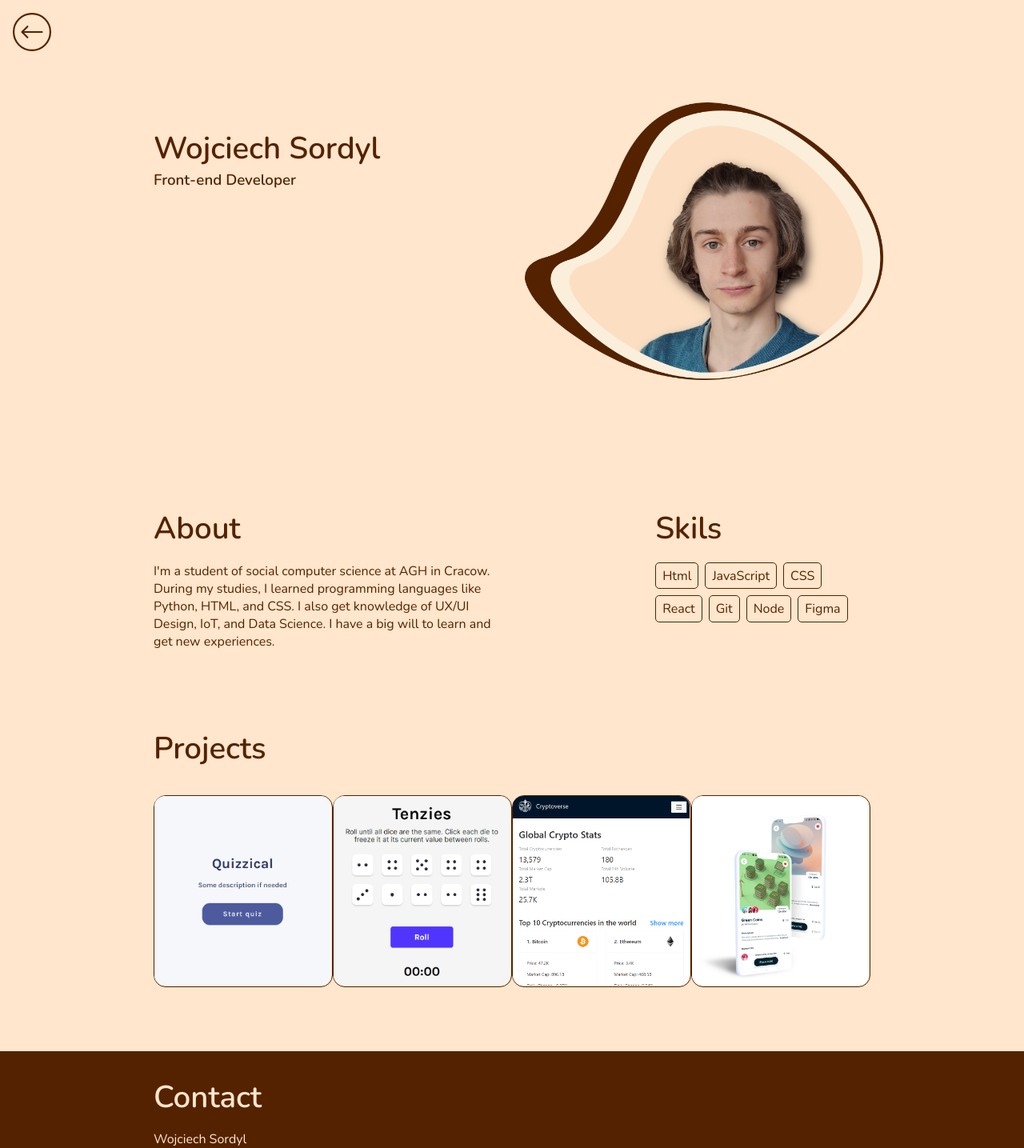
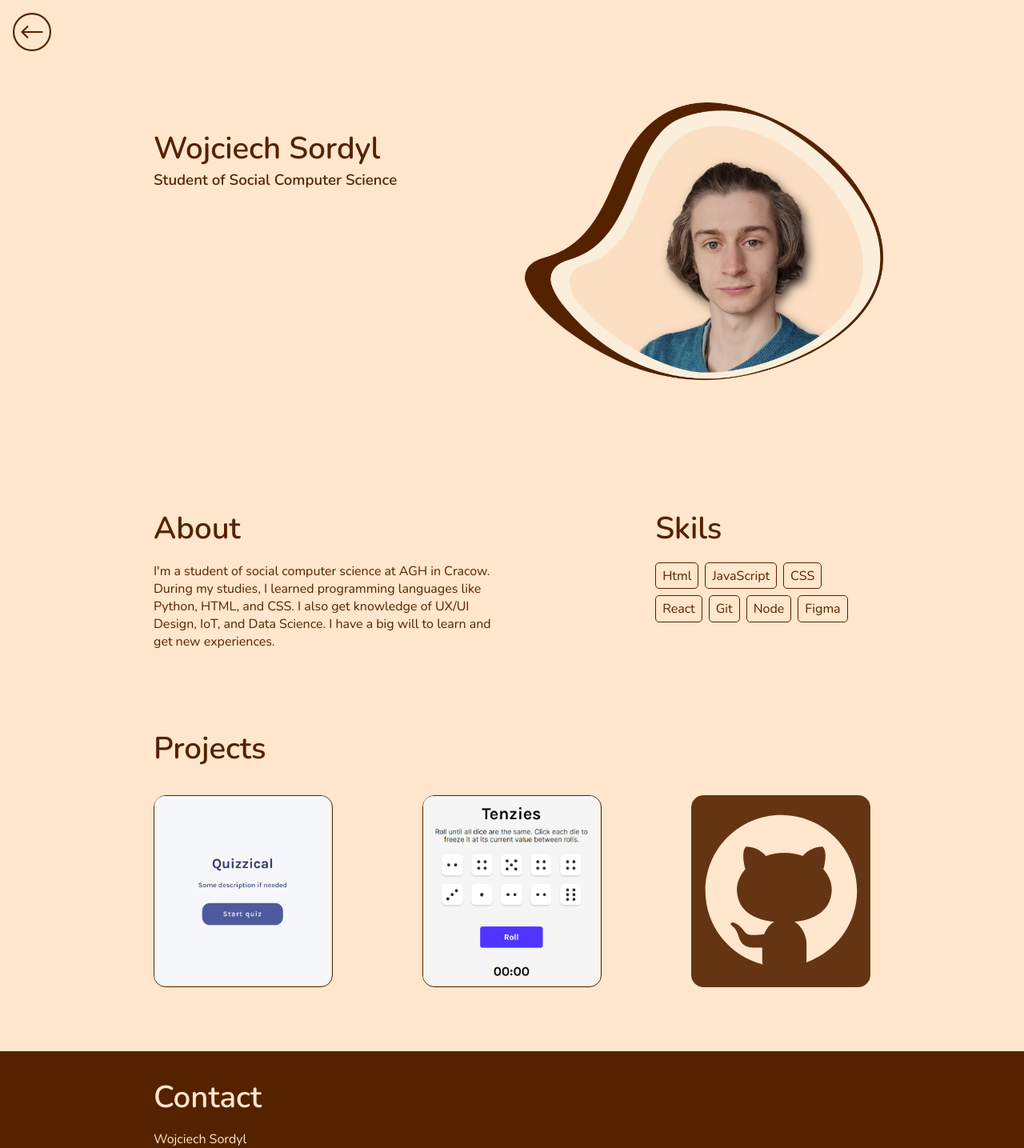
Before and after one commit to Mitiolf/portfolio, a React (Create React App) app: page /programer in a window 1280 px wide. Shown: the top 1435 px of the page at 80% size. Built offline with nearby package versions, Linux system fonts and the light colour scheme.

Commit message:
Projects edit

```diff
--- a/src/components/Programer.jsx
+++ b/src/components/Programer.jsx
@@ -1,7 +1,7 @@
 import React from 'react'
 import { Link } from 'react-router-dom'
 
-import {tenzies, quiz, crypto, selfphoto , nft_market} from '../img'
+import {tenzies, quiz, selfphoto , github} from '../img'
 import Footer from './Footer'
 
 const Programer = () => {
@@ -15,7 +15,7 @@ const Programer = () => {
     </Link>
 
       <section className='first-section'>
-        <div><h2>Wojciech Sordyl</h2><h3>Front-end Developer</h3></div>
+        <div><h2>Wojciech Sordyl</h2><h3>Student of Social Computer Science</h3></div>
         <img src={selfphoto} alt='me' className='myphoto'/>
       </section>
       <section className='about-skils'>
@@ -33,8 +33,7 @@ const Programer = () => {
         <div className='projects-container'>
           <a href='https://mitiolf.github.io/quiz-2.0/' target="_blank" rel="noreferrer"><div className='projectdemo'><img src={quiz} alt='scren from app'/></div></a>
           <a href='https://mitiolf.github.io/tenzies/' target="_blank" rel="noreferrer"><div className='projectdemo'><img src={tenzies} alt='scren from app'/></div></a>
-          <a href='https://mitiolf.github.io/crypto-app-react/' target="_blank" rel="noreferrer"><div className='projectdemo'><img src={crypto} alt='scren from app'/></div></a>
-          <a href='https://mitiolf.github.io/NFT-Marketplace/' target="_blank" rel="noreferrer"><div className='projectdemo'><img src={nft_market} alt='scren from app'/></div></a>
+          <a href='https://github.com/Mitiolf' target="_blank" rel="noreferrer"><div className='projectdemo' style={{backgroundColor: '#552200ff', opacity: '0.9'}}><img src={github} alt='github'/></div></a>
         </div>
       </section>
       <Footer />
--- a/src/img/index.js
+++ b/src/img/index.js
@@ -2,8 +2,6 @@ export {default as artist} from './artist.png';
 export {default as programer} from './programer.png';
 export {default as quiz} from './quiz.png';
 export {default as tenzies} from './tenzies.png';
-export {default as crypto} from './cryptocurrency.png';
 export {default as selfphoto} from './selfphoto.png';
 export {default as facebook} from './icons8-facebook.svg';
 export {default as github} from './icons8-github.svg';
-export {default as nft_market} from './nft-market.png';
```
Also changed, not shown: src/img/cryptocurrency.png (deleted), src/img/nft-market.png (deleted).
